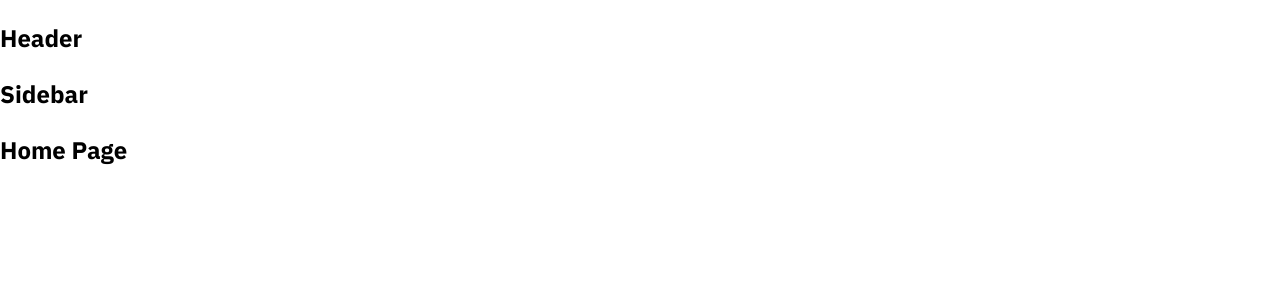
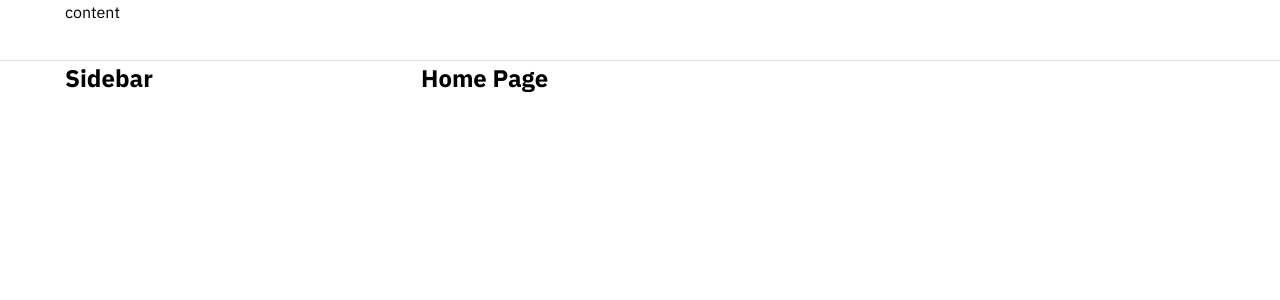
Before and after one commit to toannguyenit/tiktok-ui, a React (Create React App) app: page / in a window 1280 px wide. Shown: the top 300 px of the page. Built offline with nearby package versions, Linux system fonts and the light colour scheme.

Commit message:
Dung khung DefaultLayout

```diff
--- a/package.json
+++ b/package.json
@@ -6,6 +6,7 @@
     "@testing-library/jest-dom": "^5.17.0",
     "@testing-library/react": "^13.4.0",
     "@testing-library/user-event": "^13.5.0",
+    "classnames": "^2.3.2",
     "normalize.css": "^8.0.1",
     "react": "^18.2.0",
     "react-dom": "^18.2.0",
--- a/src/components/GlobalStyles/GlobalStyles.scss
+++ b/src/components/GlobalStyles/GlobalStyles.scss
@@ -3,9 +3,15 @@
 
 :root {
     --primary: #fe2c55;
+
+    // Default layout
+    --default-layout-header-height: 60px;
+    --default-layout-width: 1150px;
 }
 
 * {
+    margin: 0;
+    padding: 0;
     box-sizing: border-box;
 }
 
--- /dev/null
+++ b/src/components/Layout/DefaultLayout/DefaultLayout.module.scss
@@ -0,0 +1,15 @@
+.wrapper {
+    display: flex;
+    flex-direction: column;
+    align-items: center;
+}
+
+.container {
+    width: var(--default-layout-width);
+    display: flex;
+}
+
+.content {
+    flex: 1;
+    min-height: 1000px;
+}
--- /dev/null
+++ b/src/components/Layout/DefaultLayout/Sidebar/Sidebar.module.scss
@@ -0,0 +1,4 @@
+.wrapper {
+    width: 356px;
+    min-height: 1000px;
+}
--- a/src/components/Layout/DefaultLayout/Sidebar/index.js
+++ b/src/components/Layout/DefaultLayout/Sidebar/index.js
@@ -1,5 +1,14 @@
+import classNames from 'classnames/bind';
+import styles from './Sidebar.module.scss';
+
+const cx = classNames.bind(styles);
+
 function Sidebar() {
-    return <h2>Sidebar</h2>;
+    return (
+        <aside className={cx('wrapper')}>
+            <h2>Sidebar</h2>
+        </aside>
+    );
 }
 
 export default Sidebar;
--- a/src/components/Layout/DefaultLayout/index.js
+++ b/src/components/Layout/DefaultLayout/index.js
@@ -1,13 +1,19 @@
+import classNames from 'classnames/bind';
+import styles from './DefaultLayout.module.scss';
 import Header from '~/components/Layout/components/Header';
 import Sidebar from './Sidebar';
+
+const cx = classNames.bind(styles);
 
 function DefaultLayout({ children }) {
     return (
         <div>
-            <Header />
-            <div className="container">
-                <Sidebar />
-                <div className="content">{children}</div>
+            <div className={cx('wrapper')}>
+                <Header />
+                <div className={cx('container')}>
+                    <Sidebar />
+                    <div className={cx('content')}>{children}</div>
+                </div>
             </div>
         </div>
     );
--- a/src/components/Layout/HeaderOnly/index.js
+++ b/src/components/Layout/HeaderOnly/index.js
@@ -1,6 +1,6 @@
 import Header from '~/components/Layout/components/Header';
 
-function DefaultLayout({ children }) {
+function HeaderOnly({ children }) {
     return (
         <div>
             <Header />
@@ -11,4 +11,4 @@
     );
 }
 
-export default DefaultLayout;
+export default HeaderOnly;
--- /dev/null
+++ b/src/components/Layout/components/Header/Header.module.scss
@@ -0,0 +1,11 @@
+.wrapper {
+    width: 100%;
+    height: var(--default-layout-header-height, 60px);
+    box-shadow: 0px 1px 1px rgb(0 0 0 / 12%);
+    display: flex;
+    justify-content: center;
+}
+.inner {
+    height: 100%;
+    width: var(--default-layout-width);
+}
--- a/src/components/Layout/components/Header/index.js
+++ b/src/components/Layout/components/Header/index.js
@@ -1,5 +1,14 @@
+import classNames from 'classnames/bind';
+import styles from './Header.module.scss';
+
+const cx = classNames.bind(styles);
+
 function Header() {
-    return <h2>Header</h2>;
+    return (
+        <header className={cx('wrapper')}>
+            <div className={cx('inner')}>content</div>
+        </header>
+    );
 }
 
 export default Header;
```
Also changed, not shown: 1 other file (tests, documents, lock files or other folders).
